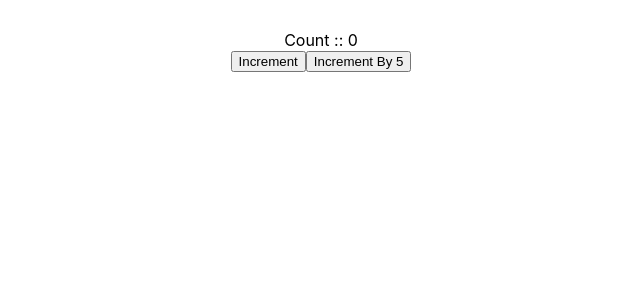
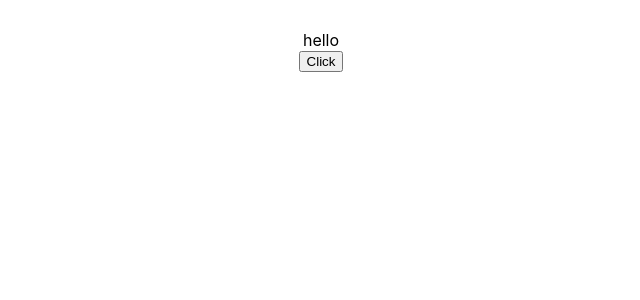
Before and after one commit to Kishor6941/React_Complete_Guide, a React (Create React App) app: page / in a window 1280 px wide. Shown: the top 300 px of the page, without its empty margins (319-959 px from the left). Built offline with nearby package versions, Linux system fonts and the light colour scheme.

Commit message:
event handling and binding

```diff
--- a/src/App.js
+++ b/src/App.js
@@ -3,7 +3,10 @@ import './App.css';
 // import Welcome from "./components/Welcome"
 // import Hello from "./components/Hello"
 //  import Message from "./components/Message"
- import Counter from "./components/Counter"
+//  import Counter from "./components/Counter"
+//  import FunctionClick from "./components/FunctionClick"
+//  import ClassClick from "./components/ClassClick"
+ import EventBind from "./components/EventBind"
 const  App = () => {
   return (
     <div className="App">
@@ -15,7 +18,10 @@ const  App = () => {
 
       <Welcome name="Harsh"> <span>Test</span> </Welcome> */}
       {/* <Message /> */}
-      <Counter />
+      {/* <Counter /> */}
+      {/* <FunctionClick />
+      <ClassClick /> */}
+      <EventBind />
     </div>
   );
 }
--- /dev/null
+++ b/src/components/ClassClick.js
@@ -0,0 +1,16 @@
+import React, { Component } from 'react'
+
+export class ClassClick extends Component {
+    clickHandler() {
+        console.log("Click the Button");
+    }
+  render() {
+    return (
+      <div>
+        <button onClick={this.clickHandler}>Click Me</button>
+      </div>
+    )
+  }
+}
+
+export default ClassClick
--- /dev/null
+++ b/src/components/EventBind.js
@@ -0,0 +1,39 @@
+import React, { Component } from 'react'
+
+export class EventBind extends Component {
+    constructor(props) {
+      super(props)
+
+      this.state = {
+         message : 'hello'
+      }
+    //   this.clickHandler = this.clickHandler.bind(this)
+    }
+    // clickHandler() {
+    //     this.setState({
+    //         message : "GoodBye!"
+    //     })
+    //     console.log(this);
+    // }
+
+    clickHandler = () => {
+          this.setState({
+            message : "GoodBye!"
+        })
+        console.log(this);
+    }
+  render() {
+    return (
+      <div>
+        <div>
+            {this.state.message}
+        </div>
+      {/* <button onClick={this.clickHandler.bind(this)}>Click</button> */}
+      {/* <button onClick={() => this.clickHandler()}>Click</button> */}
+       <button onClick={this.clickHandler}>Click</button>
+      </div>
+    )
+  }
+}
+
+export default EventBind
--- /dev/null
+++ b/src/components/FunctionClick.js
@@ -0,0 +1,14 @@
+import React from 'react'
+
+function FunctionClick() {
+    function clickHandler() {
+        console.log("Click Handler");
+    }
+  return (
+    <div>
+        <button onClick={clickHandler}>Click</button>
+    </div>
+  )
+}
+
+export default FunctionClick
```
